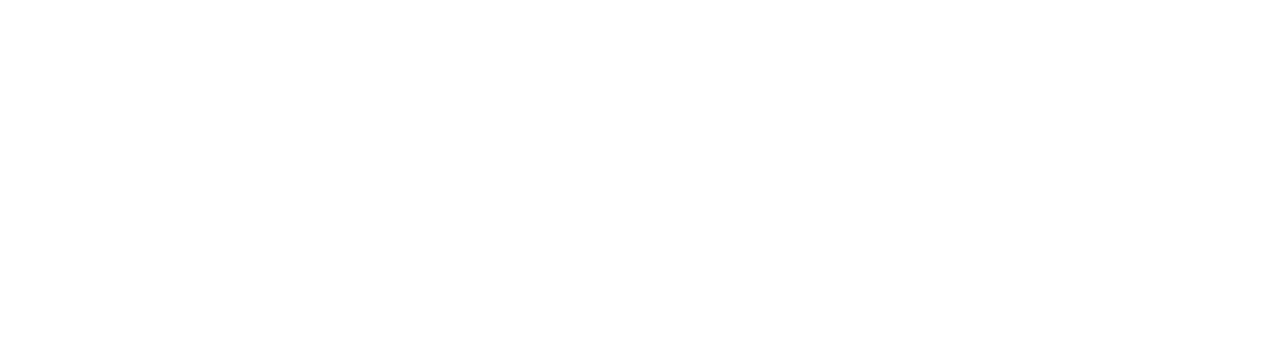
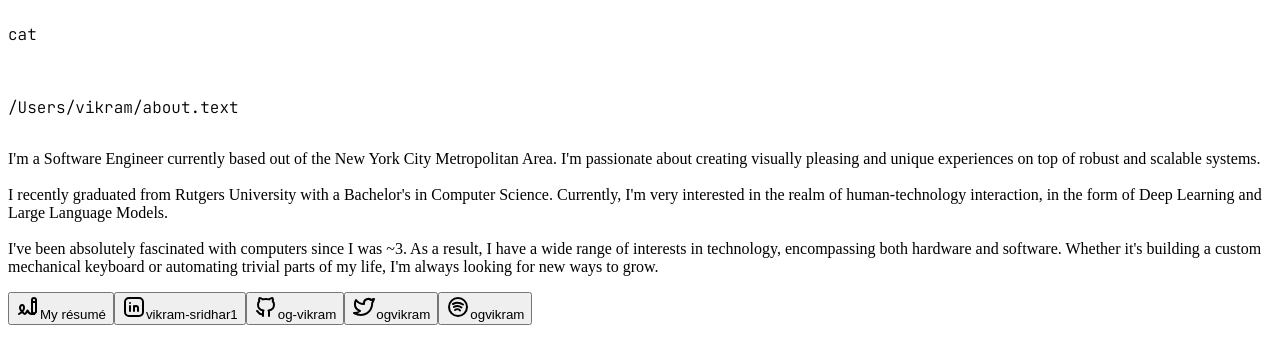
Before and after one commit to og-vikram/markiv.me, a Next.js app: page /About in a window 1280 px wide. Shown: the top 364 px of the page. Built offline with nearby package versions, Linux system fonts and the light colour scheme.

Commit message:
finished about

```diff
--- a/app/page.tsx
+++ b/app/page.tsx
@@ -12,6 +12,7 @@
   const Navbar = dynamic(() => import("../components/Navbar"), { ssr: false });
 
   return (
+    <>
       <SmoothScroll>
         <Navbar />
         <Home />
@@ -20,5 +21,6 @@
         <Personal />
         <Contact />
       </SmoothScroll>
+    </>
   );
 }
--- /dev/null
+++ b/components/GradientButton.tsx
@@ -0,0 +1,24 @@
+import React from "react";
+
+const GradientButton = ({
+  children,
+  className,
+  gradientClassName,
+}: {
+  children: React.ReactNode;
+  className?: string;
+  gradientClassName?: string;
+}) => {
+  return (
+    <button className="p-[3px] relative">
+      <div className={`absolute inset-0 rounded-xl ${gradientClassName}`} />
+      <div
+        className={`px-8 py-2 text-md md:text-lg lg:text-xl bg-dark-mode-primary dark:bg-light-mode-primary rounded-xl relative group transition duration-300 text-light-mode-primary dark:text-dark-mode-primary hover:bg-transparent dark:hover:bg-transparent dark:hover:text-light-mode-primary flex justify-center ${className}`}
+      >
+        {children}
+      </div>
+    </button>
+  );
+};
+
+export default GradientButton;
--- a/components/Navbar.tsx
+++ b/components/Navbar.tsx
@@ -1,3 +1,4 @@
+"use client";
 import {
   IconHome,
   IconMessage,
--- a/components/SmoothScroll.tsx
+++ b/components/SmoothScroll.tsx
@@ -13,6 +13,7 @@
       options={{
         lerp: 0.1,
         syncTouch: true,
+        syncTouchLerp: 0.08,
       }}
     >
       {children}
--- a/components/ui/typewriter-effect.tsx
+++ b/components/ui/typewriter-effect.tsx
@@ -5,7 +5,7 @@
 import { JetBrains_Mono } from "next/font/google";
 import { useEffect } from "react";
 
-const jetbrainsMono = JetBrains_Mono({ subsets: ["latin"] });
+const jetbrainsMono = JetBrains_Mono({ subsets: ["latin"], weight: ["300"] });
 export const TypewriterEffect = ({
   words,
   className,
@@ -89,7 +89,7 @@
           repeatType: "reverse",
         }}
         className={cn(
-          "inline-block w-5 max-sm:w-2 h-4 md:h-6 lg:h-10 bg-dark-mode-primary dark:bg-light-mode-primary",
+          "inline-block w-3 h-6 md:w-4 md:h-8 lg:w-5 lg:h-10 bg-dark-mode-primary dark:bg-light-mode-primary",
           cursorClassName
         )}
       ></motion.span>
--- a/pages/About.tsx
+++ b/pages/About.tsx
@@ -1,9 +1,81 @@
+import GradientButton from "@/components/GradientButton";
+import { HoverBorderGradient } from "@/components/ui/hover-border-gradient";
+import { TypewriterEffect } from "@/components/ui/typewriter-effect";
+import {
+  IconBrandGithub,
+  IconBrandLinkedin,
+  IconBrandSpotify,
+  IconBrandTwitter,
+  IconBrandX,
+  IconWritingSign,
+} from "@tabler/icons-react";
 import React from "react";
 
+const words = [
+  {
+    text: "cat",
+  },
+  {
+    text: " ",
+  },
+  {
+    text: "/Users/vikram/about.text",
+    className: "text-dark-mode-primary dark:text-light-mode-primary",
+  },
+];
 const About = () => {
   return (
-    <div className={` flex bg-light-mode-primary dark:bg-dark-mode-primary`}>
-      <div className=""></div>
+    <div
+      className={`flex flex-col lg:flex-row justify-center bg-light-mode-primary dark:bg-dark-mode-primary`}
+    >
+      <div className="w-full lg:w-[70%] xl:w-[70%] flex flex-col items-center">
+        <TypewriterEffect
+          words={words}
+          className=" text-xl md:text-3xl lg:text-4xl pt-10 md:pt-20 bg-text-mode-primary dark:text-light-mode-primary"
+        />
+        <p className="text-center w-11/12 md:w-10/12 text-lg md:text-2xl lg:text-3xl pt-10 lg:py-20 tracking-tight text-balance">
+          I&apos;m a Software Engineer currently based out of the New York City
+          Metropolitan Area. I&apos;m passionate about creating visually
+          pleasing and unique experiences on top of robust and scalable systems.
+          <br></br>
+          <br></br>I recently graduated from{" "}
+          <span className="text-[#CC0033]">Rutgers University</span> with a
+          Bachelor&apos;s in Computer Science. Currently, I&apos;m very
+          interested in the realm of human-technology interaction, in the form
+          of Deep Learning and Large Language Models.
+          {/* <span className="hidden"> */}
+          <br />
+          <br /> I&apos;ve been absolutely fascinated with computers since I was
+          ~3. As a result, I have a wide range of interests in technology,
+          encompassing both hardware and software. Whether it&apos;s building a
+          custom mechanical keyboard or automating trivial parts of my life,
+          I&apos;m always looking for new ways to grow.
+          {/* </span> */}
+        </p>
+      </div>
+      <div className="w-full lg:w-[30%] xl:w-[30%] flex flex-col space-y-4 lg:space-y-8 items-center justify-center py-8 lg:py-0">
+        <GradientButton gradientClassName="bg-gradient-to-r from-fuchsia-500 to-pink-500">
+          <IconWritingSign className="h-6 w-6 md:h-8 md:w-8 mr-4" />
+          My résumé
+        </GradientButton>
+        <GradientButton gradientClassName="bg-[#0077B5]">
+          <IconBrandLinkedin className="h-6 w-6 md:h-8 md:w-8 mr-4" />
+          vikram-sridhar1
+        </GradientButton>
+        <GradientButton gradientClassName="bg-[#2b3137]">
+          <IconBrandGithub className="h-6 w-6 md:h-8 md:w-8 mr-4" />
+          og-vikram
+        </GradientButton>
+        <GradientButton gradientClassName="bg-[#1DA1F2]">
+          <IconBrandTwitter className="h-6 w-6 md:h-8 md:w-8 mr-4" />
+          ogvikram
+        </GradientButton>
+        <GradientButton gradientClassName="bg-[#1DB954]">
+          <IconBrandSpotify className="h-6 w-6 md:h-8 md:w-8 mr-4" />
+          ogvikram
+        </GradientButton>
+      </div>
+      {/* <TypewriterEffect words={words} className="pt-10" /> */}
     </div>
   );
 };
```
Also changed, not shown: app/layout.tsx (+3 -5 lines), components/ui/floating-navbar.tsx (+29 -5 lines), components/ui/shooting-stars.tsx (+4 -4 lines), pages/Home.tsx (+17 -10 lines), tailwind.config.ts (+11 -1 lines), public/fonts/Classyvogueregular.ttf (added), 1 other file (tests, documents, lock files or other folders). Lines whose indentation alone changed are shown as unchanged.
